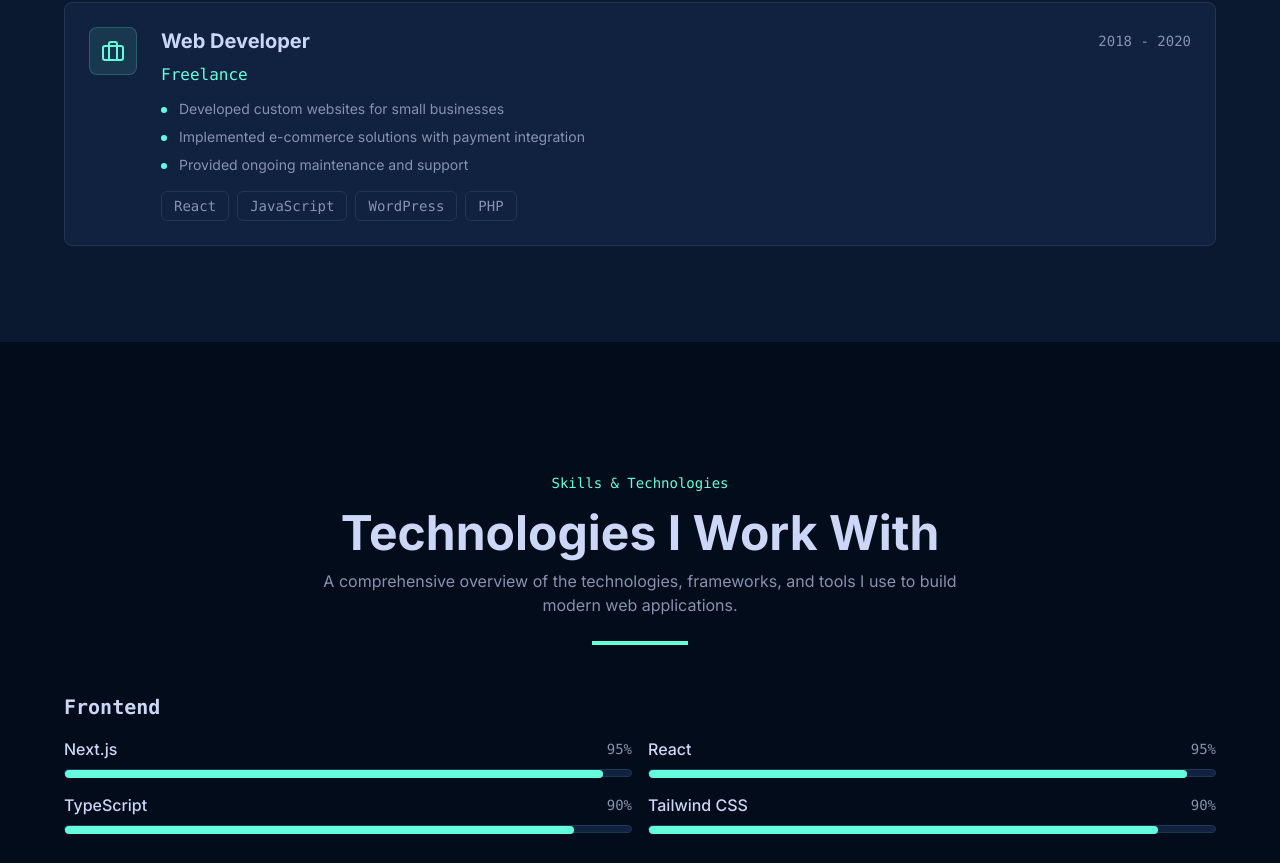
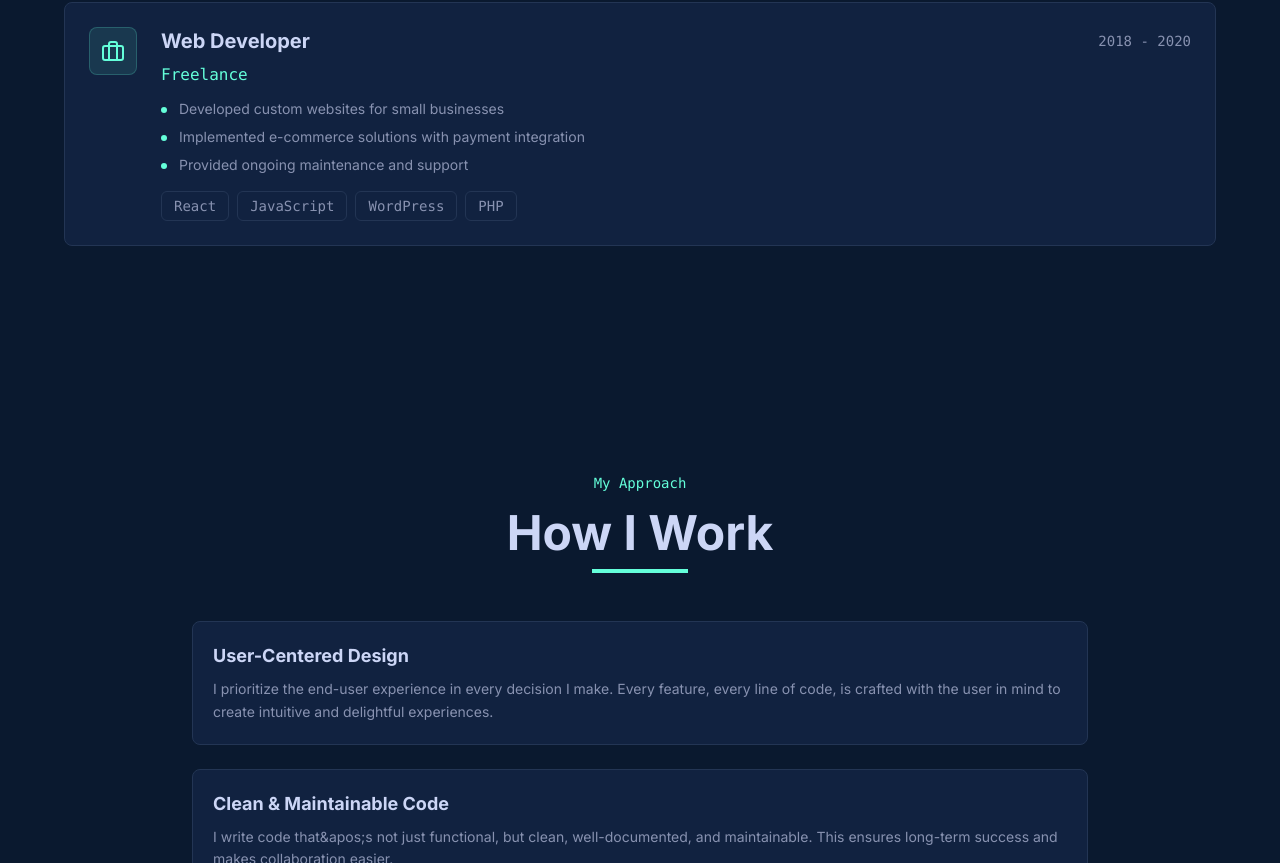
Before and after one commit to codentTech/asad-portfolio, a Next.js app: page /about in a window 1280 px wide. Shown: the part 1937-2800 px from the top of the page. Built offline with nearby package versions, Linux system fonts and the light colour scheme.

Commit message:
removed skill section

```diff
--- a/src/app/about/AboutPageClient.tsx
+++ b/src/app/about/AboutPageClient.tsx
@@ -266,7 +266,7 @@ export default function AboutPageClient() {
       </section>
 
       {/* Skills */}
-      <section className="py-20 sm:py-32 bg-[#020c1b]">
+      {/* <section className="py-20 sm:py-32 bg-[#020c1b]">
         <div className="container mx-auto px-4 sm:px-6 lg:px-8">
           <div className="max-w-6xl mx-auto">
             <motion.div
@@ -335,7 +335,7 @@ export default function AboutPageClient() {
             </div>
           </div>
         </div>
-      </section>
+      </section> */}
 
       {/* Philosophy Section */}
       <section className="py-20 sm:py-32 bg-[#0a192f]">
```
